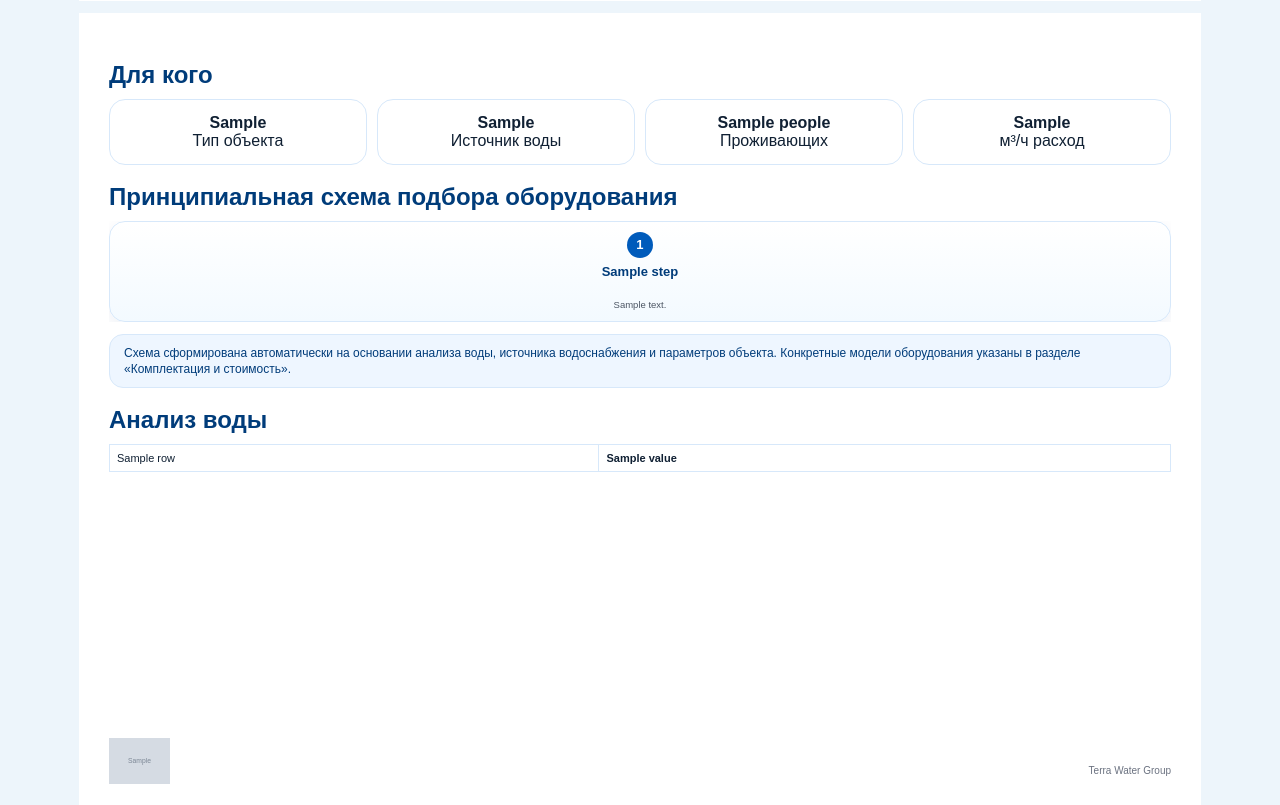
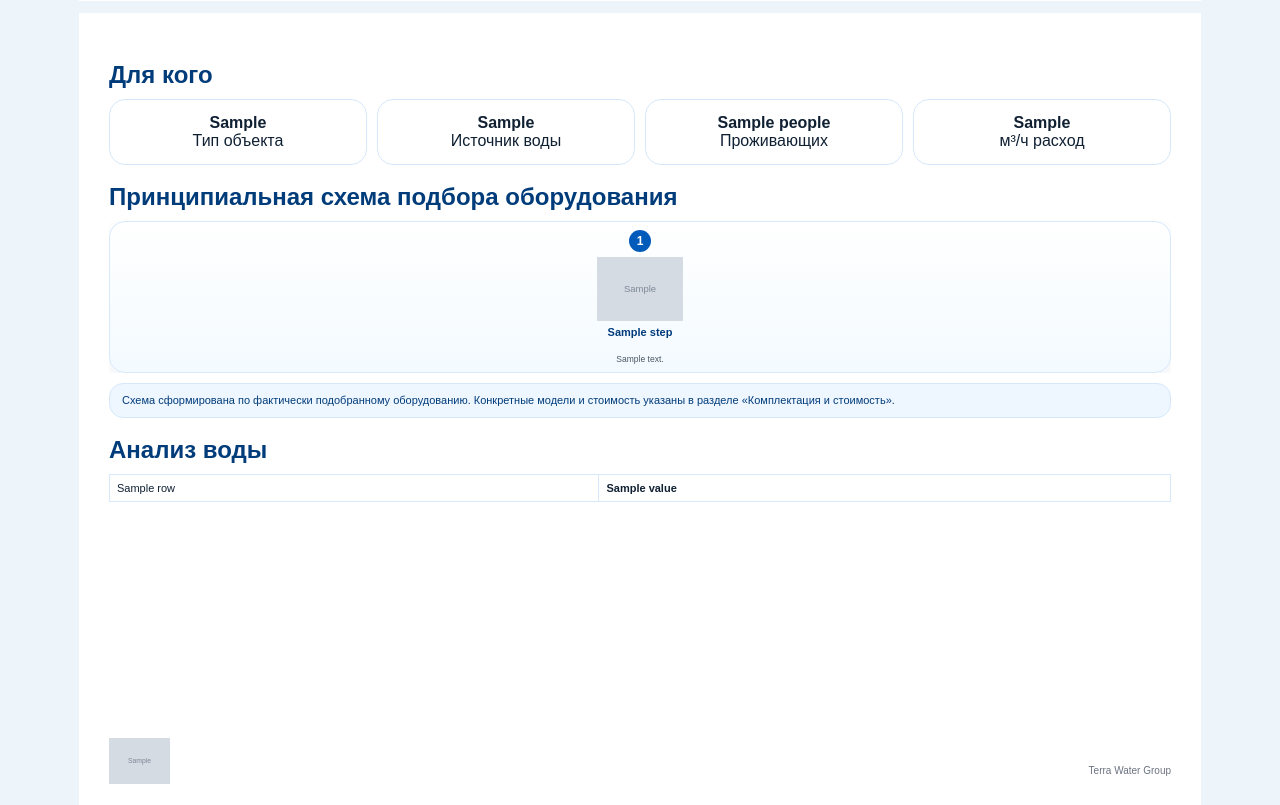
Before and after one commit to Arromanov1985/twg, a Python web app: template templates/client_kp.html in a window 1280 px wide. Shown: the part 793-1598 px from the top of the page. Run offline with Jinja, Linux system fonts and the light colour scheme; the template is opened without the code that fills it: most values are stand-ins (such as "Sample title", 1, 10 or a date in 2020); grey boxes marked "Sample" are stand-in pictures.

Commit message:
Добавлены картинки оборудования в схему КП

```diff
--- a/templates/client_kp.html
+++ b/templates/client_kp.html
@@ -160,6 +160,90 @@ th{background:#eef6ff;color:#003c7a}
   font-size:12px;
   line-height:1.35;
 }
+
+.scheme-flow{
+  display:flex;
+  align-items:stretch;
+  gap:7px;
+  margin-top:10px;
+  overflow:hidden;
+}
+
+.scheme-item{
+  flex:1;
+  min-width:0;
+  border:1px solid #d7e8fa;
+  border-radius:16px;
+  background:linear-gradient(180deg,#ffffff,#f3faff);
+  padding:8px 6px;
+  text-align:center;
+  box-shadow:0 6px 18px rgba(0,60,122,.07);
+}
+
+.scheme-num{
+  width:22px;
+  height:22px;
+  margin:0 auto 5px;
+  border-radius:50%;
+  background:#005bbb;
+  color:white;
+  display:flex;
+  align-items:center;
+  justify-content:center;
+  font-weight:900;
+  font-size:12px;
+}
+
+.scheme-img-wrap{
+  height:64px;
+  display:flex;
+  align-items:center;
+  justify-content:center;
+  margin-bottom:5px;
+}
+
+.scheme-img{
+  max-height:64px;
+  max-width:100%;
+  object-fit:contain;
+  display:block;
+}
+
+.scheme-title{
+  color:#003c7a;
+  font-size:11px;
+  font-weight:900;
+  line-height:1.1;
+  min-height:25px;
+}
+
+.scheme-note{
+  color:#4b5563;
+  font-size:8.5px;
+  line-height:1.12;
+  margin-top:4px;
+}
+
+.scheme-arrow{
+  width:18px;
+  display:flex;
+  align-items:center;
+  justify-content:center;
+  color:#0078d4;
+  font-size:22px;
+  font-weight:900;
+}
+
+.scheme-info{
+  margin-top:10px;
+  padding:9px 12px;
+  border-radius:14px;
+  background:#eef6ff;
+  border:1px solid #d7e8fa;
+  color:#003c7a;
+  font-size:11px;
+  line-height:1.3;
+}
 </style>
 
 </head>
@@ -227,9 +311,17 @@ th{background:#eef6ff;color:#003c7a}
   {% for step in scheme_steps %}
   <div class="scheme-item">
     <div class="scheme-num">{{ step.num }}</div>
+
+    {% if step.image_uri %}
+    <div class="scheme-img-wrap">
+      <img class="scheme-img" src="{{ step.image_uri }}">
+    </div>
+    {% endif %}
+
     <div class="scheme-title">{{ step.title }}</div>
     <div class="scheme-note">{{ step.note }}</div>
   </div>
+
   {% if not loop.last %}
   <div class="scheme-arrow">→</div>
   {% endif %}
@@ -237,7 +329,7 @@ th{background:#eef6ff;color:#003c7a}
 </div>
 
 <div class="scheme-info">
-  Схема сформирована автоматически на основании анализа воды, источника водоснабжения и параметров объекта. Конкретные модели оборудования указаны в разделе «Комплектация и стоимость».
+  Схема сформирована по фактически подобранному оборудованию. Конкретные модели и стоимость указаны в разделе «Комплектация и стоимость».
 </div>
 
 <div class="section">Анализ воды</div>
```
Also changed, not shown: app.py (+65 -69 lines), assets/aero.png (added), assets/bb20.png (added), assets/column_filter.png (added), assets/osmos.png (added), assets/sdf100.png (added), assets/softener.png (added).
